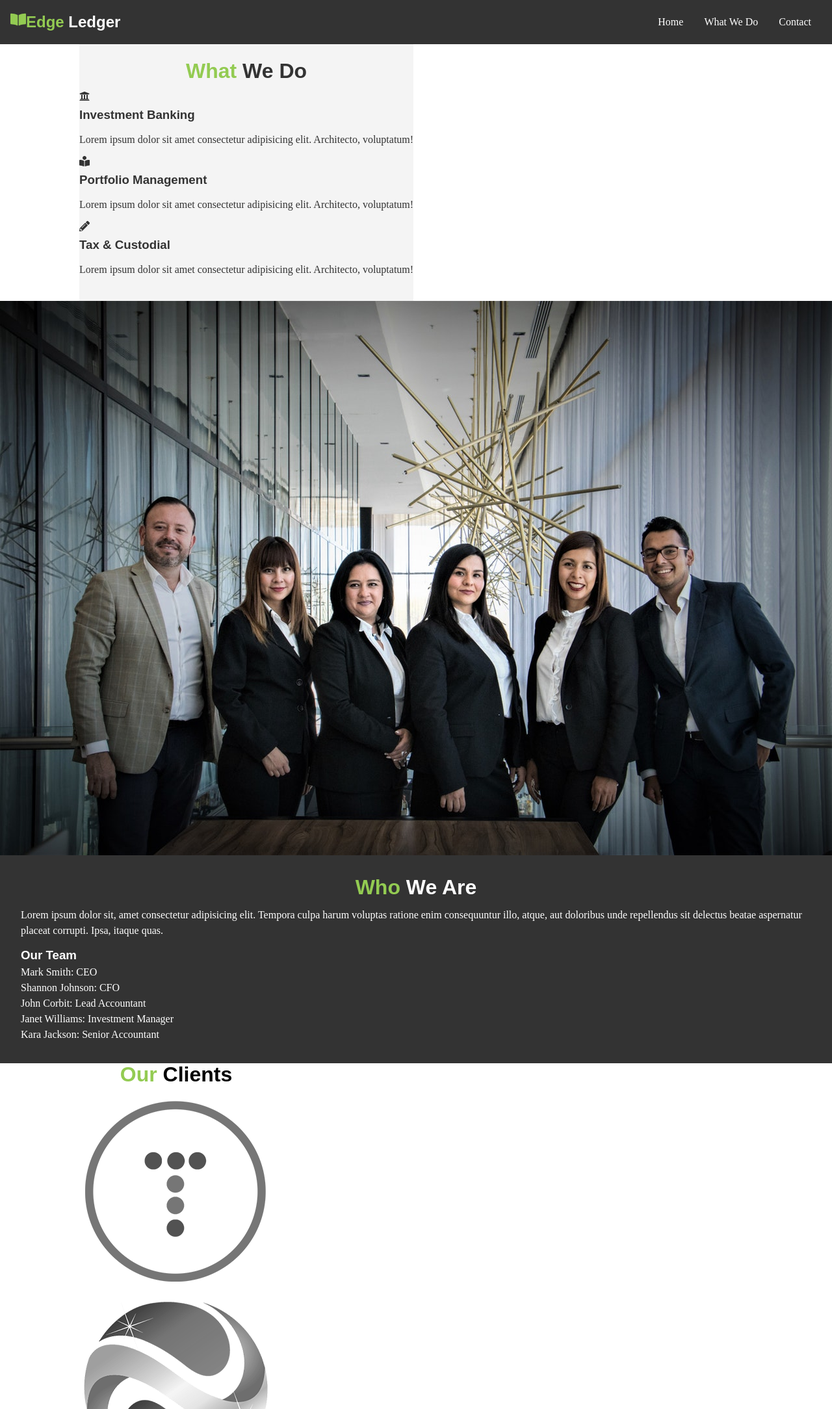
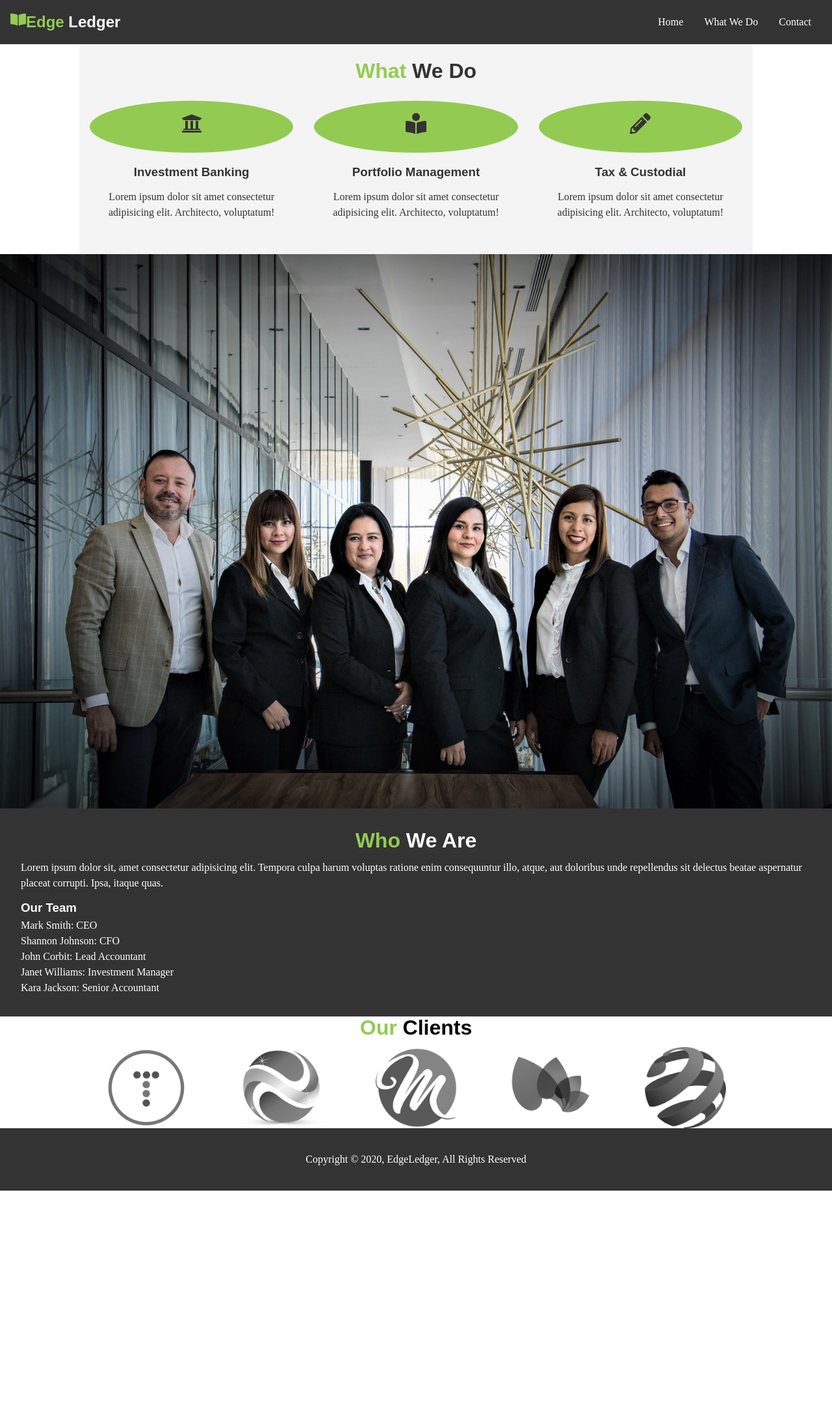
Before and after one commit to zbyszrom/gatsby-edgeledger, a Gatsby site: page /whot-who in a window 1280 px wide. Shown: the top 2168 px of the page at 65% size. After the commit the page ends 1832 px from the top, so only its background shows below. Built offline with nearby package versions, Linux system fonts and the light colour scheme; Gatsby itself is replaced by a stand-in of ours; a web font is replaced by a local one.

Commit message:
style improvement

```diff
--- a/src/components/clients.js
+++ b/src/components/clients.js
@@ -1,27 +1,31 @@
 import React from'react'
-
+import styled from 'styled-components'
 import logo1 from '../images/logos/logo1.png'
 import logo2 from '../images/logos/logo2.png'
 import logo3 from '../images/logos/logo3.png'
 import logo4 from '../images/logos/logo4.png'
 import logo5 from '../images/logos/logo5.png'
 
+const Simg = styled.img`
+  display: block;
+  margin: auto;
+  width: 60%;
+`
+
 
 const Clients = ()=>{
-
-
 
     return(
         <section className='container'>
         <div>
         <h2><span>Our</span> Clients</h2>
-        <div>
+        <div className ='items'>
 
-        <div><img src={logo1} alt="Client"/></div>
-        <div><img src={logo2} alt="Client"/></div>
-        <div><img src={logo3} alt="Client"/></div>
-        <div><img src={logo4} alt="Client"/></div>
-        <div><img src={logo5} alt="Client"/></div>
+        <div><Simg src={logo1} alt="Client"/></div>
+        <div><Simg src={logo2} alt="Client"/></div>
+        <div><Simg src={logo3} alt="Client"/></div>
+        <div><Simg src={logo4} alt="Client"/></div>
+        <div><Simg src={logo5} alt="Client"/></div>
       </div>
         </div>
         </section>
--- a/src/components/what.js
+++ b/src/components/what.js
@@ -7,34 +7,41 @@ const Container = styled.div`
   color: #333;
   padding: 1.5rem 0;
 `
+const Item = styled.div`
+  flex: 1;
+  text-align: center;
+  padding: 1rem;
+`
 
 const What = ()=>{
     return(
       <section className='container'>
+      <div>
         <Container>
             <h2><span>What</span> We Do</h2>
-            <div>
-            <div>
-              <FaUniversity/>
+            <div className = 'items'>
+            <Item>
+              <div className = 'i'><FaUniversity/></div>
             <h3>Investment Banking</h3>
             <p>Lorem ipsum dolor sit amet consectetur adipisicing elit. Architecto, voluptatum!</p>
-            </div>
-            </div>
-            <div>
-            <div>
-              <FaBookReader/>
+            </Item>
+
+
+            <Item>
+              <div className = 'i'><FaBookReader/></div>
               <h3>Portfolio Management</h3>
               <p>Lorem ipsum dolor sit amet consectetur adipisicing elit. Architecto, voluptatum!</p>
-            </div>
-            </div>
-            <div>
-            <div>
-              <FaPencilAlt/>
+            </Item>
+
+
+            <Item>
+              <div className = 'i'><FaPencilAlt/></div>
               <h3>Tax & Custodial</h3>
               <p>Lorem ipsum dolor sit amet consectetur adipisicing elit. Architecto, voluptatum!</p>
-            </div>
+            </Item>
             </div>
         </Container>
+        </div>
       </section>
 
 
--- a/src/components/who.js
+++ b/src/components/who.js
@@ -22,7 +22,7 @@ const Container = styled.div`
 const Who = ()=>{
     const data = useStaticQuery(getPeople)
     return(
-        <>
+        <div>
          <div>
           <Img
             fluid = {data.Who.childImageSharp.fluid} className = ''/>
@@ -41,7 +41,7 @@ const Who = ()=>{
       </ul>
      </Container>
       </section>
-        </>
+        </div>
     )
 }
 export default Who
--- a/src/styles/global.css
+++ b/src/styles/global.css
@@ -29,3 +29,13 @@ li {
 span {
     color: #93cb52;
 }
+.items {
+    display: flex;
+}
+.i {
+  font-size: 2rem;
+  background: #93cb52;
+  padding: 1rem;
+  border-radius: 50%;
+  margin-bottom: 1rem;
+}
```
Also changed, not shown: src/pages/contact.js (+18 -12 lines).
